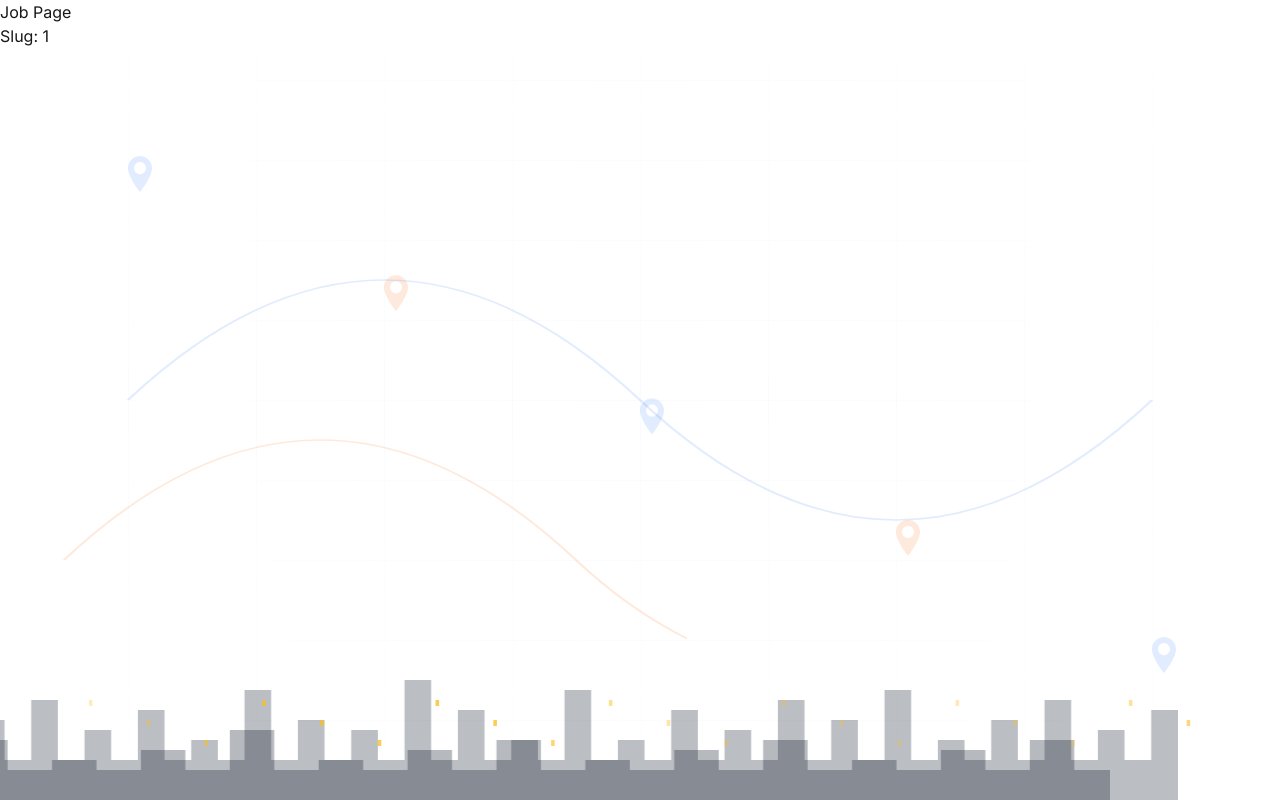
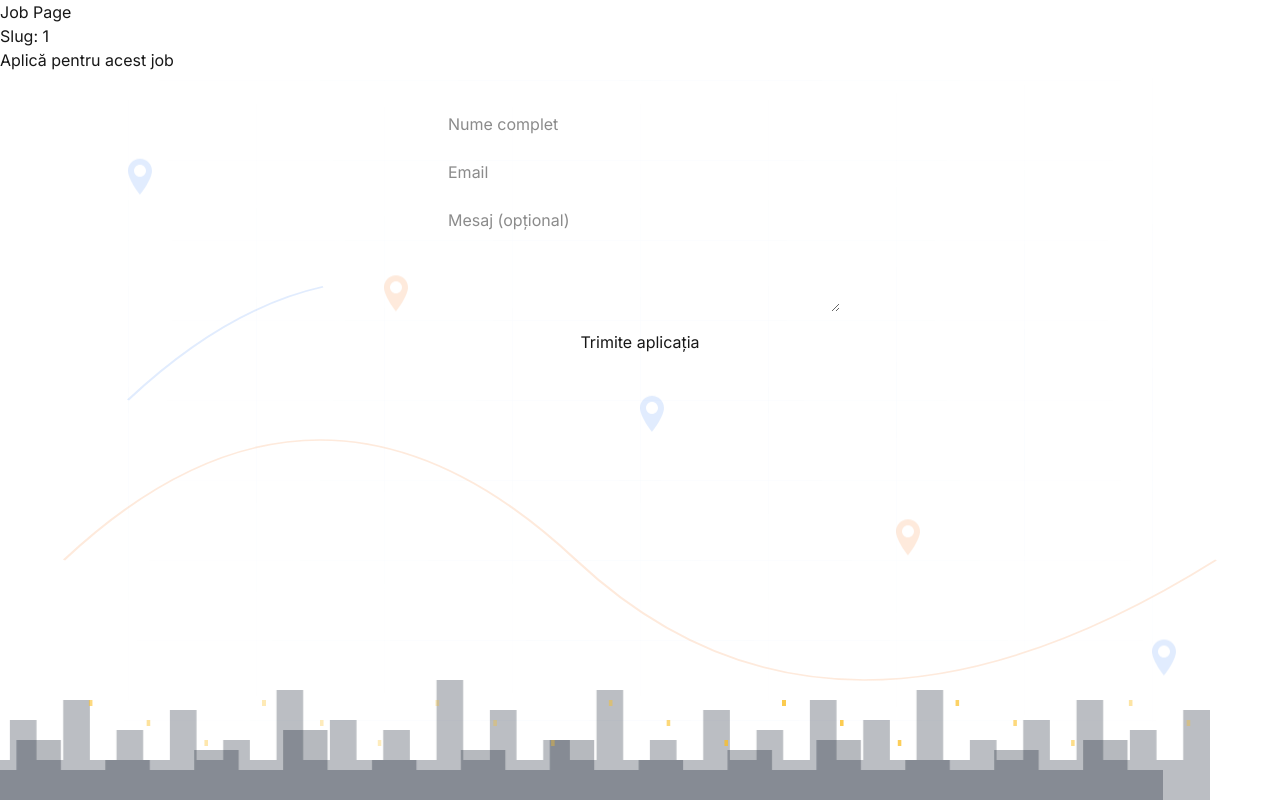
Before and after one commit to Pridak774/manu, a Next.js app: page /job/1 in a window 1280 px wide. Built offline with nearby package versions, Linux system fonts and the light colour scheme.

Commit message:
refactor: remove all Google Cloud and email logic, use Netlify Forms only for job applications

```diff
--- a/package.json
+++ b/package.json
@@ -10,6 +10,8 @@
     "lint": "next lint"
   },
   "dependencies": {
+    "googleapis": "^148.0.0",
+    "nodemailer": "^7.0.2",
     "react": "^18.2.0",
     "react-dom": "^18.2.0"
   },
@@ -18,6 +20,7 @@
     "@netlify/plugin-nextjs": "^5.11.0",
     "@tailwindcss/postcss": "^4",
     "@types/node": "^20",
+    "@types/nodemailer": "^6.4.17",
     "@types/react": "^19",
     "@types/react-dom": "^19",
     "eslint": "^9",
--- /dev/null
+++ b/src/app/api/apply/route.ts
@@ -0,0 +1,2 @@
+// This file is intentionally left empty.
+// All Google Cloud, nodemailer, and Sheets logic removed.
--- a/src/app/job/[slug]/page.tsx
+++ b/src/app/job/[slug]/page.tsx
@@ -1,11 +1,58 @@
-// @ts-nocheck
-// Minimal version, no generateStaticParams
+"use client";
+import { useState } from "react";
 
 export default function Page({ params }: { params: { slug: string } }) {
   return (
     <div>
       <h1>Job Page</h1>
       <p>Slug: {params.slug}</p>
+      <h2>Aplică pentru acest job</h2>
+      <form
+        name="job-application"
+        method="POST"
+        data-netlify="true"
+        style={{ maxWidth: 400, margin: "2rem auto" }}
+      >
+        <input type="hidden" name="form-name" value="job-application" />
+        <input
+          name="name"
+          type="text"
+          placeholder="Nume complet"
+          required
+          style={{
+            display: "block",
+            width: "100%",
+            marginBottom: 8,
+            padding: 8,
+          }}
+        />
+        <input
+          name="email"
+          type="email"
+          placeholder="Email"
+          required
+          style={{
+            display: "block",
+            width: "100%",
+            marginBottom: 8,
+            padding: 8,
+          }}
+        />
+        <textarea
+          name="message"
+          placeholder="Mesaj (opțional)"
+          rows={4}
+          style={{
+            display: "block",
+            width: "100%",
+            marginBottom: 8,
+            padding: 8,
+          }}
+        />
+        <button type="submit" style={{ padding: 10, width: "100%" }}>
+          Trimite aplicația
+        </button>
+      </form>
     </div>
   );
 }
```
Also changed, not shown: 2 other files (tests, documents, lock files or other folders).
